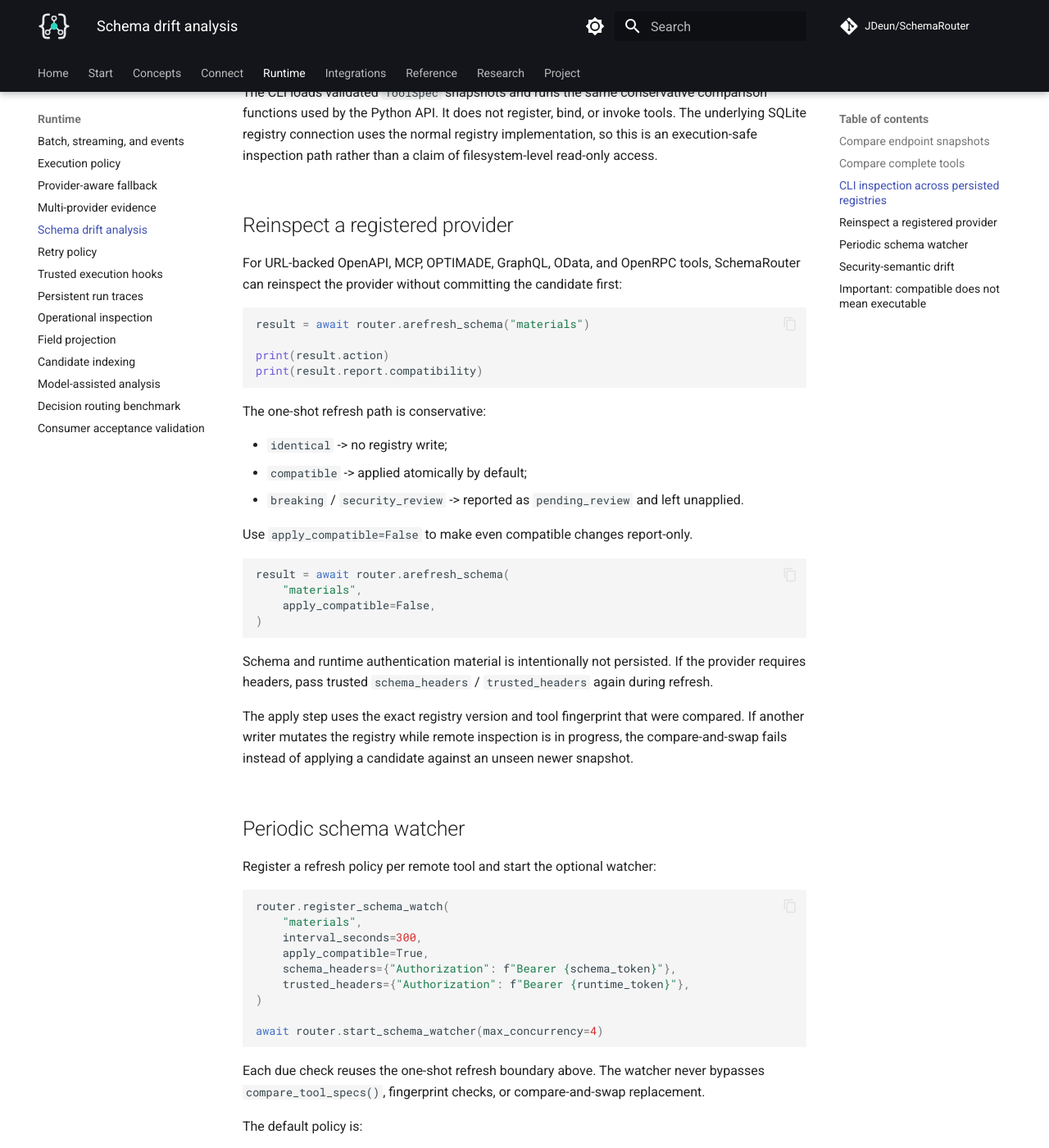
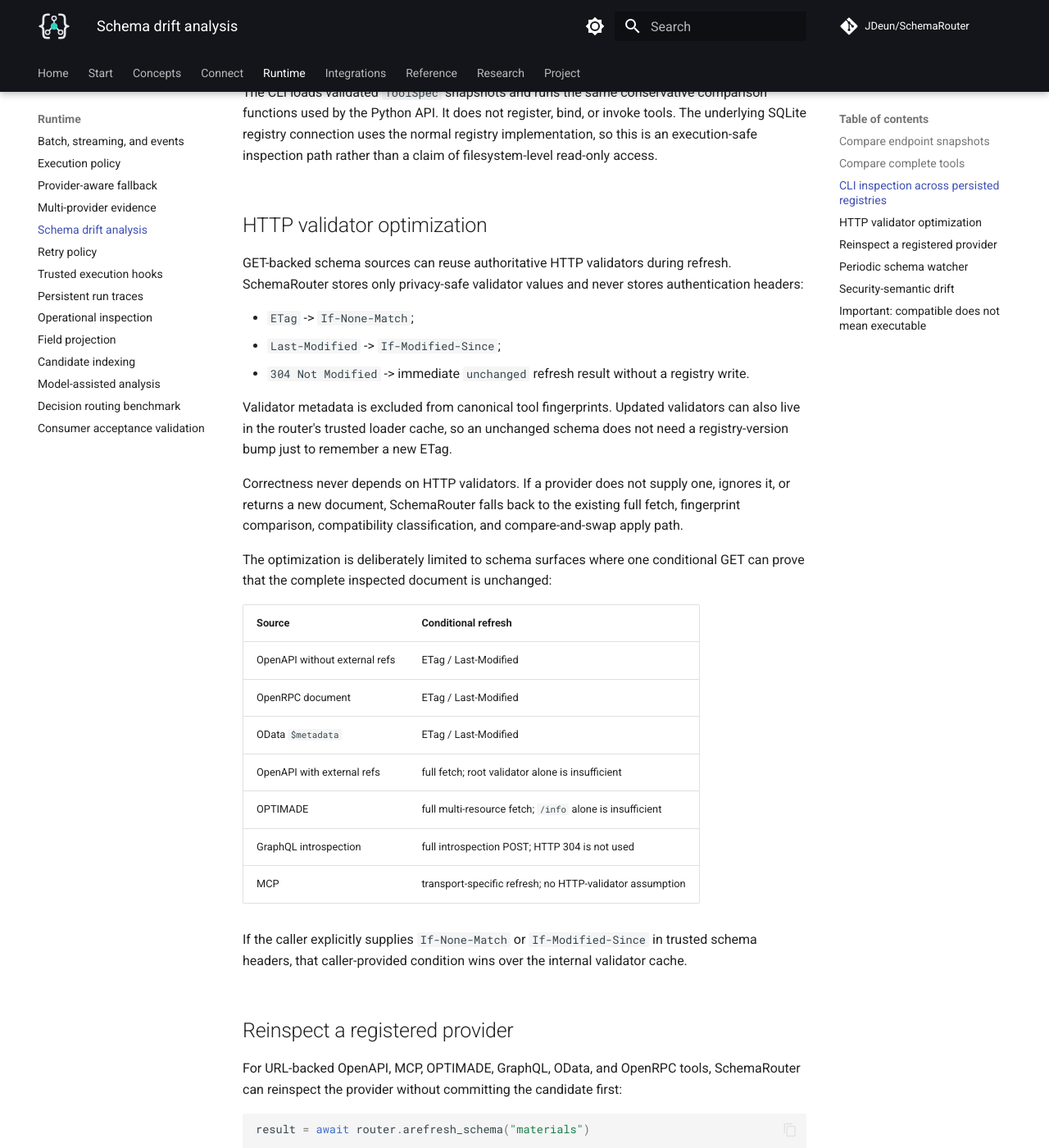
Before and after one commit to JDeun/SchemaRouter, an MkDocs documentation site: the page built from docs/guides/schema-drift.md, in a window 1280 px wide and 1400 px high, scrolled down 1501 px. Shown: the whole window at 82% size. Built offline with MkDocs 1.6.1 and Material for MkDocs 9.7.7, drawn with Linux system fonts in a browser that asks for light colours; comment, search, counter and statistics services are not loaded.

Commit message:
docs: explain conditional schema refresh

```diff
--- a/docs/guides/schema-drift.md
+++ b/docs/guides/schema-drift.md
@@ -64,6 +64,39 @@ The CLI loads validated `ToolSpec` snapshots and runs the same conservative comp
 used by the Python API. It does not register, bind, or invoke tools. The underlying SQLite registry
 connection uses the normal registry implementation, so this is an execution-safe inspection path
 rather than a claim of filesystem-level read-only access.
+
+## HTTP validator optimization
+
+GET-backed schema sources can reuse authoritative HTTP validators during refresh. SchemaRouter
+stores only privacy-safe validator values and never stores authentication headers:
+
+- `ETag` -> `If-None-Match`;
+- `Last-Modified` -> `If-Modified-Since`;
+- `304 Not Modified` -> immediate `unchanged` refresh result without a registry write.
+
+Validator metadata is excluded from canonical tool fingerprints. Updated validators can also live in
+the router's trusted loader cache, so an unchanged schema does not need a registry-version bump just
+to remember a new ETag.
+
+Correctness never depends on HTTP validators. If a provider does not supply one, ignores it, or
+returns a new document, SchemaRouter falls back to the existing full fetch, fingerprint comparison,
+compatibility classification, and compare-and-swap apply path.
+
+The optimization is deliberately limited to schema surfaces where one conditional GET can prove
+that the complete inspected document is unchanged:
+
+| Source | Conditional refresh |
+| --- | --- |
+| OpenAPI without external refs | ETag / Last-Modified |
+| OpenRPC document | ETag / Last-Modified |
+| OData `$metadata` | ETag / Last-Modified |
+| OpenAPI with external refs | full fetch; root validator alone is insufficient |
+| OPTIMADE | full multi-resource fetch; `/info` alone is insufficient |
+| GraphQL introspection | full introspection POST; HTTP 304 is not used |
+| MCP | transport-specific refresh; no HTTP-validator assumption |
+
+If the caller explicitly supplies `If-None-Match` or `If-Modified-Since` in trusted schema
+headers, that caller-provided condition wins over the internal validator cache.
 
 ## Reinspect a registered provider
 
```
